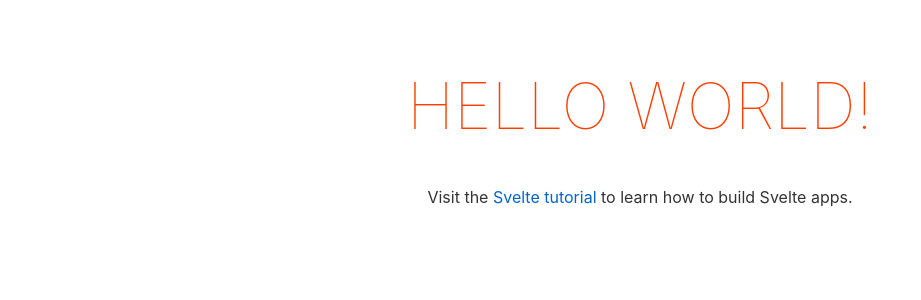
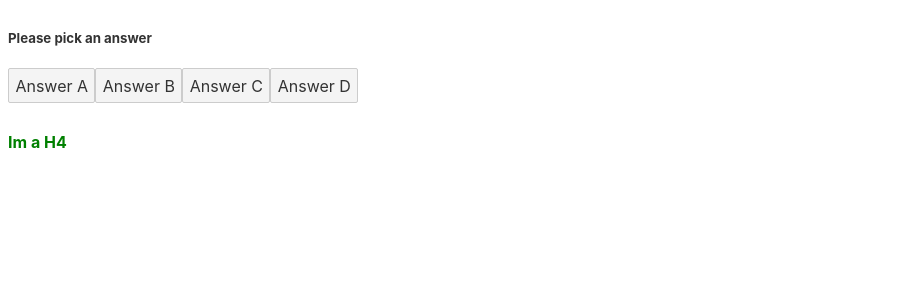
Before and after one commit to codetoonarrow/quizzy, a Svelte app: page / in a window 1280 px wide. Shown: the top 300 px of the page, without its empty margins (0-921 px from the left). Built offline with nearby package versions, Linux system fonts and the light colour scheme.

Commit message:
Basic Svelte quiz

```diff
--- a/src/App.svelte
+++ b/src/App.svelte
@@ -1,30 +1,13 @@
 <script>
-	export let name;
+	import Quiz from "./Quiz.svelte";
 </script>
 
-<main>
-	<h1>Hello {name}!</h1>
-	<p>Visit the <a href="https://svelte.dev/tutorial">Svelte tutorial</a> to learn how to build Svelte apps.</p>
-</main>
+<Quiz />
+<h4>Im a H4</h4>
 
 <style>
-	main {
-		text-align: center;
-		padding: 1em;
-		max-width: 240px;
-		margin: 0 auto;
+	:global(h4){
+		color: green;
 	}
 
-	h1 {
-		color: #ff3e00;
-		text-transform: uppercase;
-		font-size: 4em;
-		font-weight: 100;
-	}
-
-	@media (min-width: 640px) {
-		main {
-			max-width: none;
-		}
-	}
 </style>
--- /dev/null
+++ b/src/Quiz.svelte
@@ -0,0 +1,27 @@
+<script>
+    let result = "";
+    let correctAnswer = "b";
+    let answers = ["a", "b", "c", "d"]
+
+    function pickAnswer(answer) {
+        if (answer === correctAnswer){
+            return result = "Correct!"
+        }
+        result = "Wrong!";
+    }
+</script>
+
+<div>
+    {#if result}
+        <h4>{result}</h4>
+    {:else}
+        <h5>Please pick an answer</h5>
+    {/if}
+    {#each answers as answer}
+        <button on:click={() => pickAnswer(answer)}>Answer {answer.toUpperCase()}</button>
+    {/each}
+</div>
+
+<style>
+
+</style>
--- a/src/main.js
+++ b/src/main.js
@@ -2,9 +2,6 @@ import App from './App.svelte';
 
 const app = new App({
 	target: document.body,
-	props: {
-		name: 'world'
-	}
 });
 
 export default app;
```
